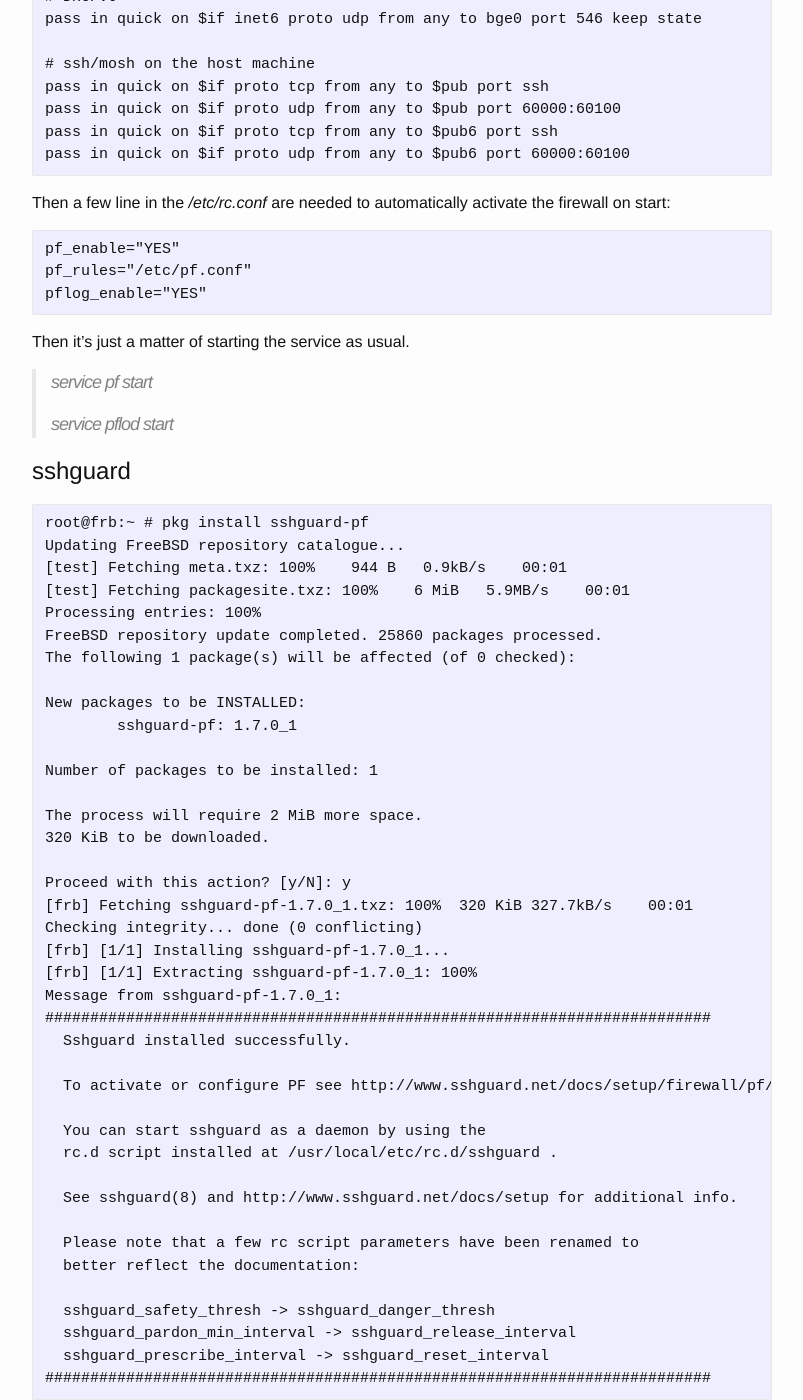
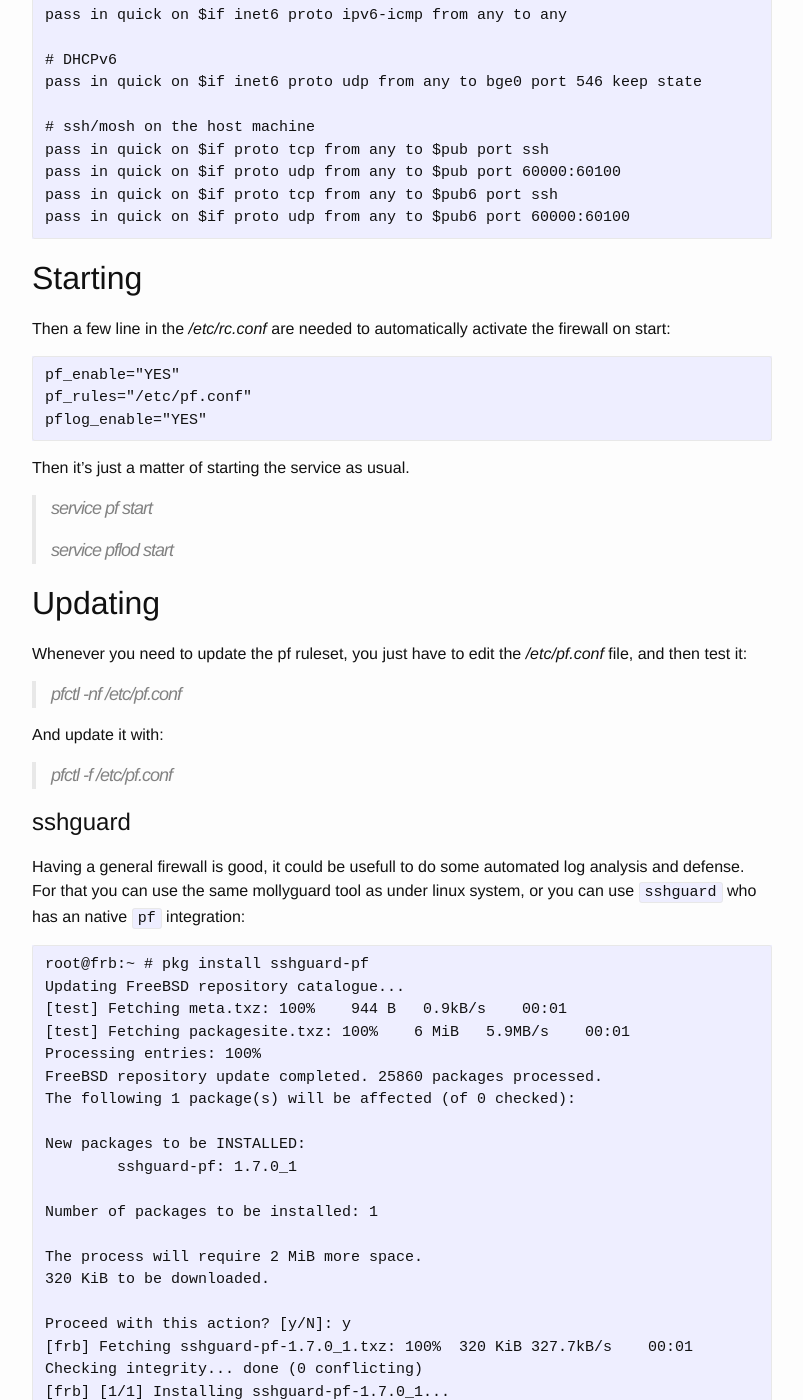
Before and after one commit to bplessis/blog, a Jekyll site: the page built from _posts/2017-02-19-firewall-pf.markdown, in a window 1280 px wide and 1400 px high, scrolled down 1196 px. Shown: the whole window, without its empty margins (238-1041 px from the left). Built offline with Jekyll 4.4.1, drawn with Linux system fonts in a browser that asks for light colours; some of the changed text lies outside the part shown.

Commit message:
Add few information and fix some marking

```diff
--- a/_posts/2017-02-19-firewall-pf.markdown
+++ b/_posts/2017-02-19-firewall-pf.markdown
@@ -56,6 +58,7 @@
     pass in quick on $if proto tcp from any to $pub6 port ssh
     pass in quick on $if proto udp from any to $pub6 port 60000:60100
 
+## Starting ##
 
 Then a few line in the */etc/rc.conf* are needed to automatically activate the firewall on start:
 
@@ -69,8 +72,19 @@
 >
 > service pflod start
 
+## Updating ##
+
+Whenever you need to update the pf ruleset, you just have to edit the */etc/pf.conf* file, and then test it:
+
+> pfctl -nf /etc/pf.conf
+
+And update it with:
+
+> pfctl -f /etc/pf.conf
+
 # sshguard #
 
+Having a general firewall is good, it could be usefull to do some automated log analysis and defense. For that you can use the same mollyguard tool as under linux system, or you can use `sshguard` who has an native `pf` integration:
 
     root@frb:~ # pkg install sshguard-pf
     Updating FreeBSD repository catalogue...
@@ -112,10 +126,13 @@
       sshguard_prescribe_interval -> sshguard_reset_interval
     ##########################################################################
 
-sysrc sshguard_enable="YES"
+Next step is simply activating the service in *rc.conf*, manually or by using `sysrc`:
+> sysrc sshguard_enable="YES"
 
-service sshguard start
+And starting up the service:
+> service sshguard start
 
-pfctl -t sshguard -T show
+You can then look for sshguard message in */var/log/message* and inspect the deny table using:
+> pfctl -t sshguard -T show
 
 NB setting up a few IPs addresses in */usr/local/etc/sshguard.whitelist* might be a good idea.
```
Also changed, not shown: other parts of _posts/2017-02-19-firewall-pf.markdown (+2 -0 lines).
